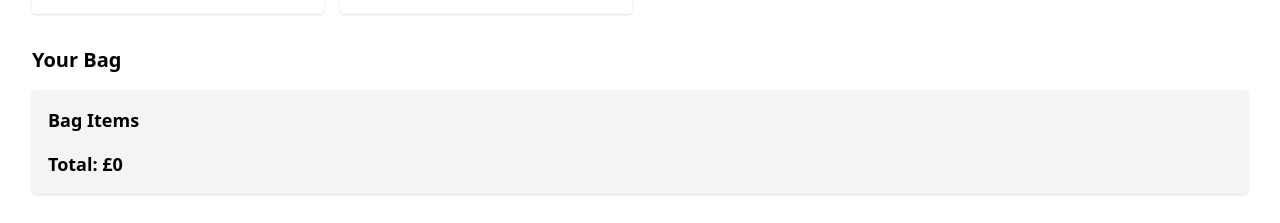
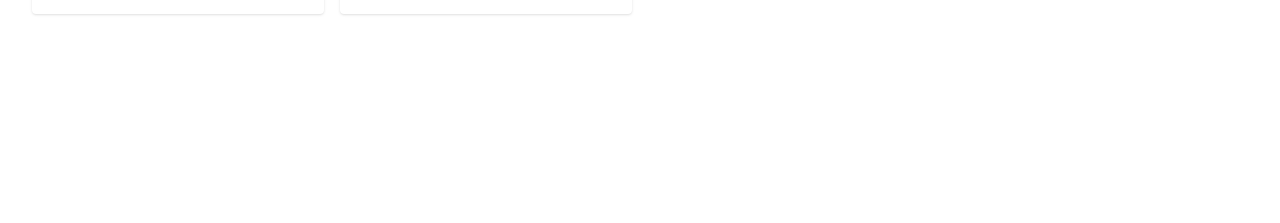
Before and after one commit to AlexVOiceover/svelteworkshop, a SvelteKit app: page / in a window 1280 px wide. Shown: the part 6301-6524 px from the top of the page. After the commit the page ends 6347 px from the top, so only its background shows below. Built offline with nearby package versions, Linux system fonts and the light colour scheme.

Commit message:
remove bag from homepage

```diff
--- a/src/routes/+page.svelte
+++ b/src/routes/+page.svelte
@@ -44,7 +44,4 @@
 <div class="container mx-auto p-4">
 	<h1 class="mb-4 text-2xl font-bold">Home Page</h1>
 	<ProductsList products={products} onAddToBag={addToBag} />
-
-	<h2 class="mt-8 mb-4 text-xl font-bold">Your Bag</h2>
-	<Bag  />
 </div>
```
